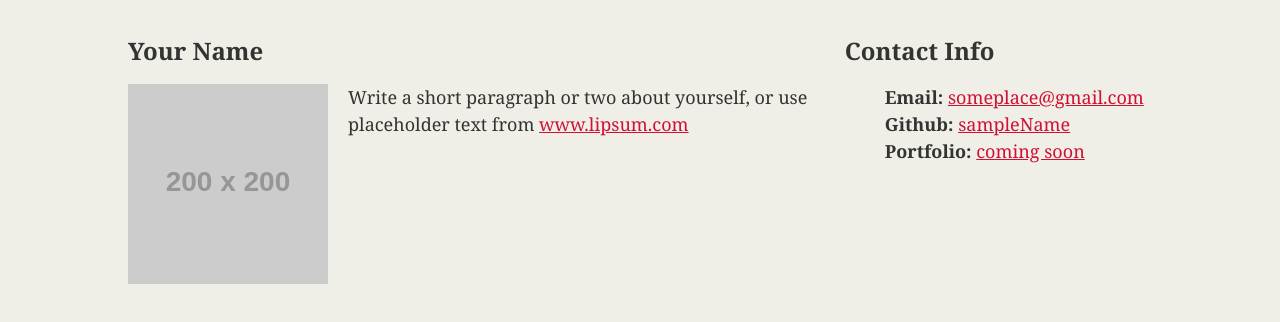
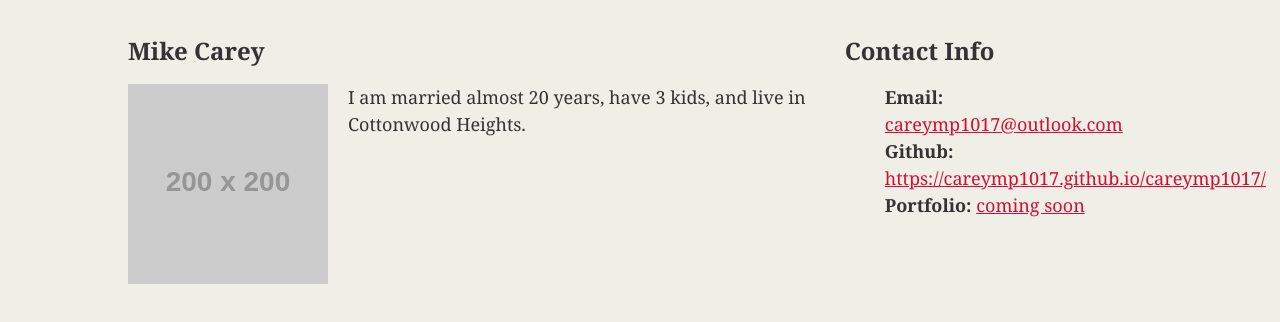
Before and after one commit to careymp1017/careymp1017, a plain HTML site: page index.html in a window 1280 px wide. Shown: the part 70-392 px from the top of the page. Drawn offline with Linux system fonts and the light colour scheme; placeholder pictures from the web are drawn by us.

Commit message:
updated my stuff

```diff
--- a/index.html
+++ b/index.html
@@ -28,9 +28,9 @@
 
     <section id="main-bio">
 
-      <h2>Your Name</h2>
+      <h2>Mike Carey</h2>
       <img src="http://placehold.it/200x200" alt="Your Image" id="bio-image">
-      <p>Write a short paragraph or two about yourself, or use placeholder text from <a href="http://www.lipsum.com/">www.lipsum.com</a></p>
+      <p>I am married almost 20 years, have 3 kids, and live in Cottonwood Heights.</p>
 
     </section>
 
@@ -39,8 +39,8 @@
       <h2>Contact Info</h2>
 
       <ul>
-        <li><strong>Email:</strong> <a href="#">someplace@gmail.com</a></li>
-        <li><strong>Github:</strong> <a href="#">sampleName</a></li>
+        <li><strong>Email:</strong> <a href="#">careymp1017@outlook.com</a></li>
+        <li><strong>Github:</strong> <a href="#">https://careymp1017.github.io/careymp1017/</a></li>
         <li><strong>Portfolio:</strong> <a href="#">coming soon</a></li>
       </ul>
 
```
